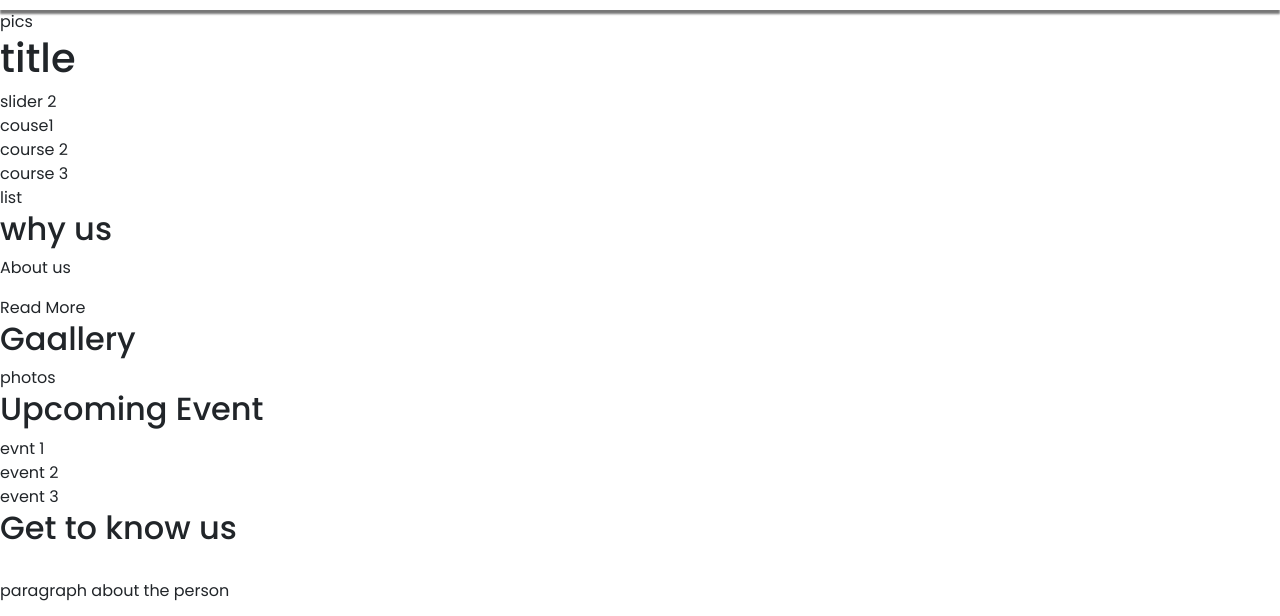
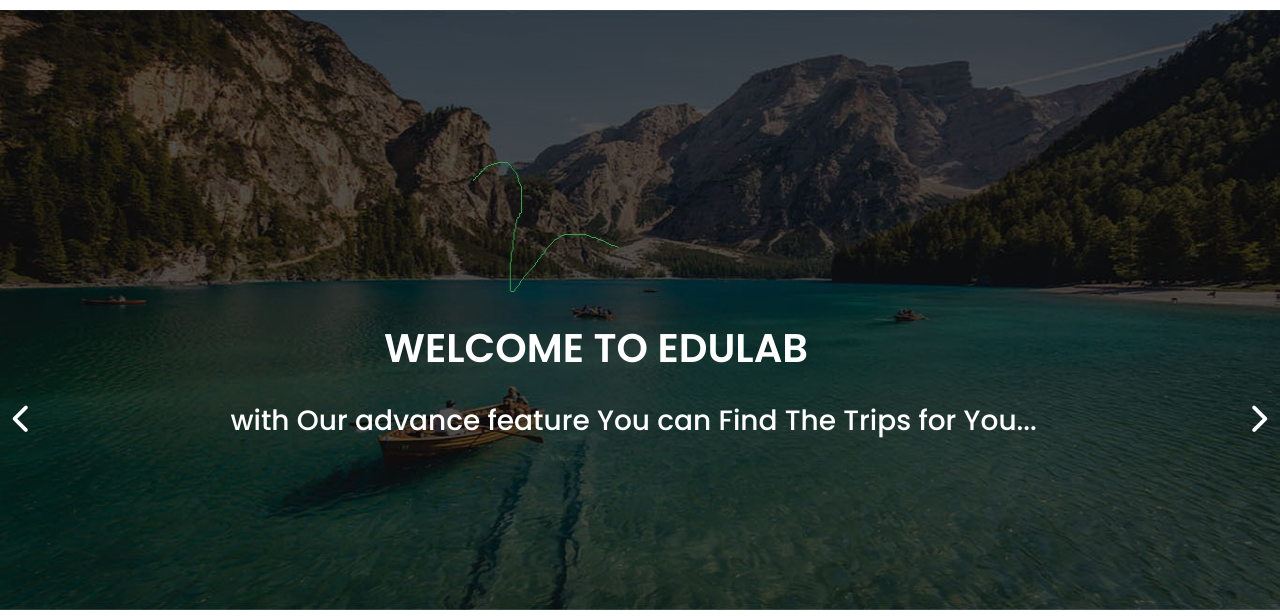
Before and after one commit to aminisd/edulab-template-replicate, a plain HTML site: page index.html in a window 1280 px wide. Shown: the part 156-772 px from the top of the page. Drawn offline with nearby package versions, Linux system fonts and the light colour scheme; a web font is replaced by a local one.

Commit message:
slider with js,Html,css

```diff
--- a/css/style.css
+++ b/css/style.css
@@ -218,6 +218,7 @@ nav .navbar .hamburger {
 
 .login{
   font-size: 15px;
+  cursor: pointer;
 }
 
 
@@ -250,3 +251,169 @@ nav .navbar .hamburger {
  }
 
 }
+
+.img-contenair{
+  width: 100%;
+  margin: auto;
+  /* overflow: hidden; */
+}
+
+.list-slides{
+  display: flex;
+  width:100%;
+  height: 600px;
+
+}
+
+#place-image{
+  width: inherit;
+}
+
+
+#btn-left{
+  position: absolute;
+  top: 70%;
+  z-index: 10;
+  left: 1%;
+  font-size: 30px;
+  color: white;
+  cursor: pointer;
+}
+
+#btn-right{
+  position: absolute;
+  top: 70%;
+  z-index: 10;
+  right: 1%;
+  font-size: 30px;
+  color: white;
+  cursor: pointer;
+}
+
+.welcome{
+  position: absolute;
+  top: 60%;
+  z-index: 10;
+ left: 30%;
+ color: white;
+}
+
+.comments{
+  position: absolute;
+  top: 70%;
+  z-index: 10;
+  left: 18%;
+  color: white;
+}
+
+
+ @media screen and (max-width: 767px){
+
+  #btn-left{
+    position: absolute;
+    top:72%;
+  }
+
+  .comments{
+    position: absolute;
+    top: 80%;
+
+  }
+
+}
+
+
+
+
+
+
+
+
+
+
+
+
+
+
+
+
+
+
+
+
+
+
+
+
+/*
+  @media screen and (max-width: 1700px ){
+
+    #btn-left{
+    position: absolute;
+    top: 40%;
+  }
+
+  #btn-right{
+    position: absolute;
+    top: 40%;
+  }
+
+  .welcome{
+    display: block;
+    top: 40%;
+    padding-left: 85px;
+  }
+
+  .comments{
+    position: absolute;
+    top: 50%;
+    padding-left: 85px;
+  }
+
+
+}
+
+
+@media screen and (max-width: 760px ){
+
+  #btn-left{
+    position: absolute;
+    top: 65%;
+  }
+
+  #btn-right{
+    position: absolute;
+    top: 65%;
+  }
+
+  .welcome{
+    position: absolute;
+    top: 60%;
+    padding-left: 6px;
+  }
+
+  .comments{
+    position: absolute;
+    top: 70%;
+    font-size: 20px;
+    padding-left: 0px;
+  }
+
+
+}
+
+@media screen and (max-width:820){
+  .welcome{
+    position: absolute;
+    top: 38%;
+    padding-left: 4px;
+  }
+
+  .comments{
+    position: absolute;
+    top: 44%;
+    font-size: medium;
+    padding-left: 48px;
+  }
+
+} */
--- a/index.html
+++ b/index.html
@@ -115,7 +115,18 @@
       </nav>
     </div>
 
-    <div>pics</div>
+    <div class="img-contenair">
+      <div class="list-slides">
+        <i class="fa-solid fa-chevron-left" id="btn-left"></i>
+        <i class="fa-solid fa-chevron-right" id="btn-right"></i>
+
+        <h1 class="welcome"> <b> WELCOME TO EDULAB </b> </h1>
+        <h3 class="comments"> with Our advance feature You can Find The Trips for You...</h3>
+        <img src="/assets/img/page-banner.jpg" id="place-image" alt="">
+        <!-- <img src="/assets/img/page-banner2.jpg" alt="">
+        <img src="/assets/img/page-banner3.jpg" alt=""> -->
+      </div>
+    </div>
 
     <h1>title</h1>
 
--- a/js/script.js
+++ b/js/script.js
@@ -15,3 +15,72 @@
     navMenu.classList.remove("active");
   })
 );
+
+//// ********Slide-bar-Js *********
+
+
+const rightBtn=document.getElementById('btn-right')
+const leftBtn=document.getElementById('btn-left')
+const image = document.getElementById('place-image')
+
+const comments=document.querySelector('.comments')
+
+
+var collection=[
+  {
+    id:1,
+    img:'/assets/img/page-banner.jpg'
+
+  },
+
+  {
+    id:2,
+    img:'/assets/img/page-banner2.jpg'
+
+  },
+
+
+  {
+    id:3,
+    img:'/assets/img/page-banner3.jpg'
+
+  }
+];
+
+
+currentItem=1;
+
+window.addEventListener('DOMContentLoaded', function(){
+  //console.log('Hello pinhas')
+ showpics(currentItem)
+
+})
+
+function showpics(pic){
+  const item = collection[currentItem]
+  image.src=item.img
+}
+
+
+
+rightBtn.addEventListener('click', function(){
+
+  currentItem++
+
+  if(currentItem > collection.length-1){
+    currentItem=0
+  }
+  showpics(currentItem)
+
+})
+
+
+leftBtn.addEventListener('click', function(){
+
+  currentItem--
+
+  if (currentItem < 0 ){
+    currentItem = collection.length-1
+  }
+  showpics(currentItem)
+})
```
